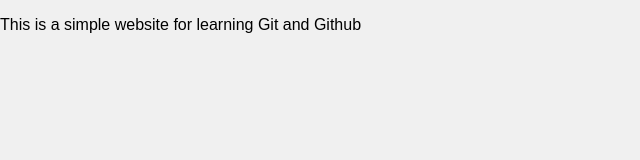
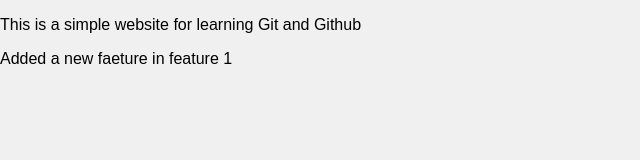
Before and after one commit to ramchandra3101/My_LocalRepo, a plain HTML site: page index.html in a window 1280 px wide. Shown: the whole page, without its empty margins (0-640 px from the left). Drawn offline with Linux system fonts and the light colour scheme.

Commit message:
Added new feature

```diff
--- a/index.html
+++ b/index.html
@@ -9,5 +9,6 @@
 </head>
 <body>
   <p>This is a simple website for learning Git and Github</p>
+  <p>Added a new faeture in feature 1</p>
 </body>
 </html>
```
